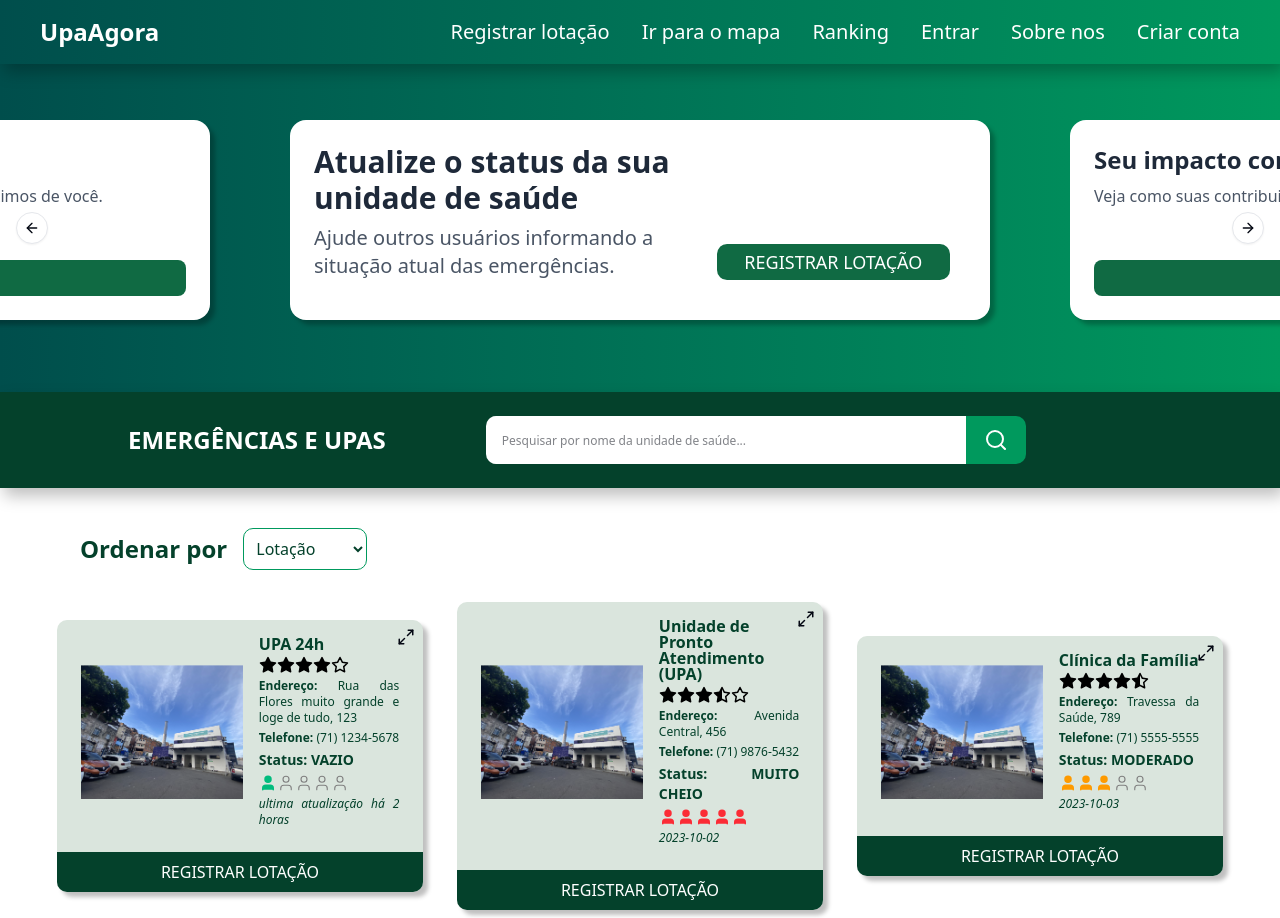
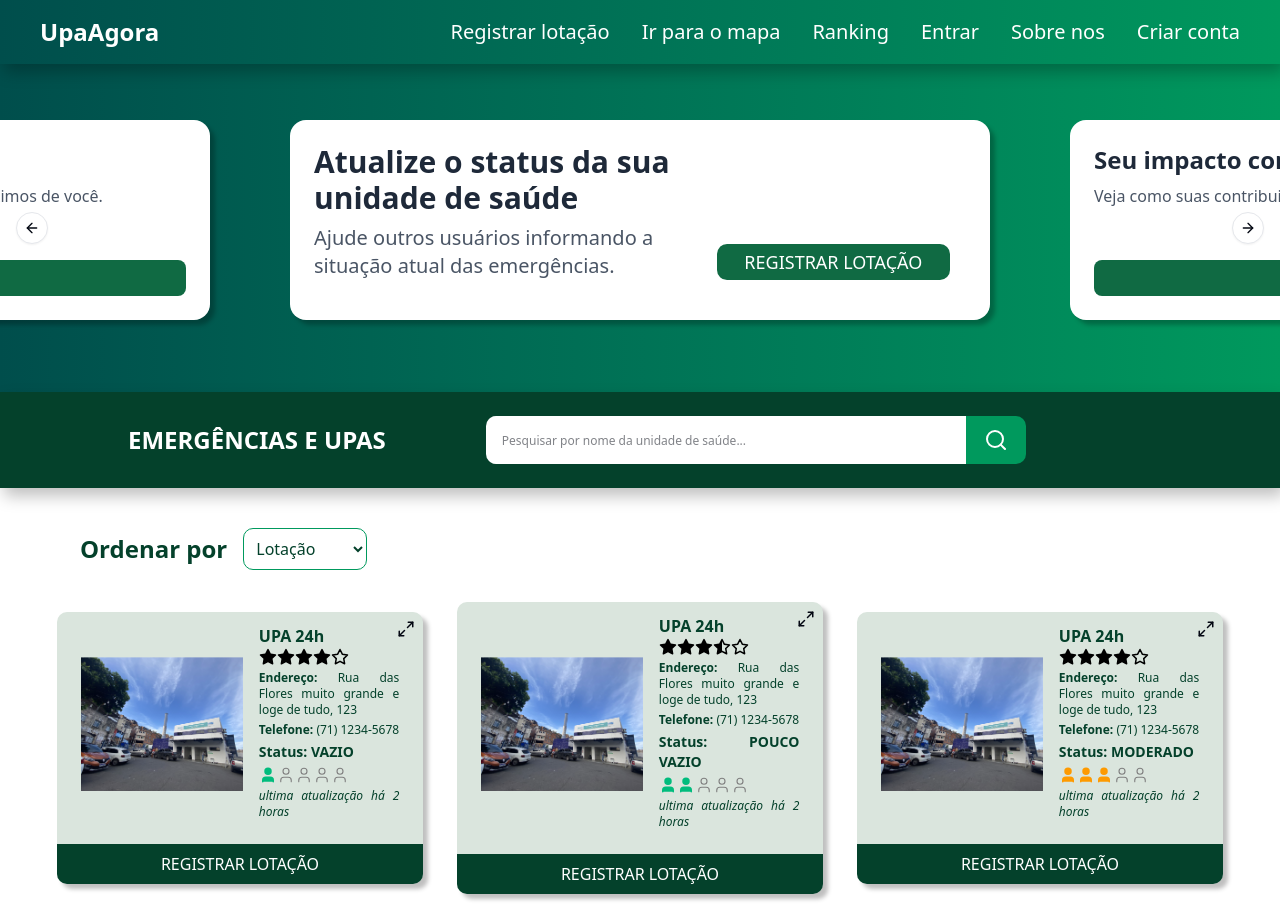
Before and after one commit to N1nh4/frontend-lab-web, a Next.js app: page /inicial in a window 1280 px wide. Shown: the top 918 px of the page. Built offline with nearby package versions, Linux system fonts and the light colour scheme.

Commit message:
migrando dados para o banco e back provisorio

```diff
--- a/src/app/(paginas)/(public)/inicial/page.tsx
+++ b/src/app/(paginas)/(public)/inicial/page.tsx
@@ -16,10 +16,11 @@ import {
 } from "@/components/ui/card";
 import { Button } from "@/components/ui/button";
 import Image from "next/image";
-import { Search, User, Maximize2 } from "lucide-react";
-import { TbStar, TbStarFilled, TbStarHalfFilled } from "react-icons/tb";
+import { Search, Maximize2 } from "lucide-react";
 import { useEffect, useRef, useState } from "react";
 import { useRouter } from "next/navigation";
+import { allUnidadesData } from "@/data/unidades";
+import { renderStars, renderUserIcons } from "@/lib/utils/rendering";
 
 export default function Inicial() {
   const navLinks = [
@@ -60,137 +61,6 @@ export default function Inicial() {
     return () => window.removeEventListener('scroll', handleScroll);
   }, [isSearchBarSticky]);
 
-  const StatusEnum = {
-    VAZIO: "VAZIO",
-    POUCO_VAZIO: "POUCO VAZIO",
-    MODERADO: "MODERADO",
-    CHEIO: "CHEIO",
-    MUITO_CHEIO: "MUITO CHEIO",
-  }
-
-  const cards = [
-    {
-      id: 1,
-      titulo: "UPA 24h",
-      avaliacaoEstrela: 4.0,
-      endereco: "Rua das Flores muito grande e loge de tudo, 123",
-      telefone: "(71) 1234-5678",
-      status: StatusEnum.VAZIO,
-      ultimaAtualizacao: "ultima atualização há 2 horas",
-      imagem: "/images/upa.png",
-    },
-    {
-      id: 2,
-      titulo: "Unidade de Pronto Atendimento (UPA)",
-      avaliacaoEstrela: 3.5,
-      endereco: "Avenida Central, 456",
-      telefone: "(71) 9876-5432",
-      status: StatusEnum.MUITO_CHEIO,
-      ultimaAtualizacao: "2023-10-02",
-      imagem: "/images/upa.png",
-    },
-    {
-      id: 3,
-      titulo: "Clínica da Família",
-      avaliacaoEstrela: 4.5,
-      endereco: "Travessa da Saúde, 789",
-      telefone: "(71) 5555-5555",
-      status: StatusEnum.MODERADO,
-      ultimaAtualizacao: "2023-10-03",
-      imagem: "/images/upa.png",
-    },
-    {
-      id: 1,
-      titulo: "UPA 24h",
-      avaliacaoEstrela: 4.0,
-      endereco: "Rua das Flores, 123",
-      telefone: "(71) 1234-5678",
-      status: StatusEnum.CHEIO,
-      ultimaAtualizacao: "2023-10-01",
-      imagem: "/images/upa.png",
-    },
-    {
-      id: 2,
-      titulo: "Hospital Municipal",
-      avaliacaoEstrela: 3.5,
-      endereco: "Avenida Central, 456",
-      telefone: "(71) 9876-5432",
-      status: StatusEnum.POUCO_VAZIO,
-      ultimaAtualizacao: "2023-10-02",
-      imagem: "/images/upa.png",
-    },
-    {
-      id: 3,
-      titulo: "Clínica da Família",
-      avaliacaoEstrela: 4.5,
-      endereco: "Travessa da Saúde, 789",
-      telefone: "(71) 5555-5555",
-      status: StatusEnum.POUCO_VAZIO,
-      ultimaAtualizacao: "2023-10-03",
-      imagem: "/images/upa.png",
-    },
-    {
-      id: 3,
-      titulo: "Clínica da Família",
-      avaliacaoEstrela: 4.5,
-      endereco: "Travessa da Saúde, 789",
-      telefone: "(71) 5555-5555",
-      status: StatusEnum.MODERADO,
-      ultimaAtualizacao: "2023-10-03",
-      imagem: "/images/upa.png",
-    },
-    {
-      id: 3,
-      titulo: "Clínica da Família",
-      avaliacaoEstrela: 4.5,
-      endereco: "Travessa da Saúde, 789",
-      telefone: "(71) 5555-5555",
-      status: StatusEnum.MODERADO,
-      ultimaAtualizacao: "2023-10-03",
-      imagem: "/images/upa.png",
-    },
-    {
-      id: 1,
-      titulo: "UPA 24h",
-      avaliacaoEstrela: 4.0,
-      endereco: "Rua das Flores, 123",
-      telefone: "(71) 1234-5678",
-      status: StatusEnum.CHEIO,
-      ultimaAtualizacao: "2023-10-01",
-      imagem: "/images/upa.png",
-    },
-    {
-      id: 2,
-      titulo: "Hospital Municipal",
-      avaliacaoEstrela: 3.5,
-      endereco: "Avenida Central, 456",
-      telefone: "(71) 9876-5432",
-      status: StatusEnum.POUCO_VAZIO,
-      ultimaAtualizacao: "2023-10-02",
-      imagem: "/images/upa.png",
-    },
-    {
-      id: 3,
-      titulo: "Clínica da Família",
-      avaliacaoEstrela: 4.5,
-      endereco: "Travessa da Saúde, 789",
-      telefone: "(71) 5555-5555",
-      status: StatusEnum.POUCO_VAZIO,
-      ultimaAtualizacao: "2023-10-03",
-      imagem: "/images/upa.png",
-    },
-    {
-      id: 3,
-      titulo: "Clínica da Família",
-      avaliacaoEstrela: 4.5,
-      endereco: "Travessa da Saúde, 789",
-      telefone: "(71) 5555-5555",
-      status: StatusEnum.MODERADO,
-      ultimaAtualizacao: "2023-10-03",
-      imagem: "/images/upa.png",
-    },
-
-  ]
 
   const shadowStyle = {
     boxShadow: "5px 5px 4px rgba(0, 0, 0, 0.25)",
@@ -202,97 +72,6 @@ export default function Inicial() {
 
   const cardWidth = "w-[700px]";
   const cardHeight = "h-[200px]";
-
-// Função para renderizar estrelas com base na avaliação
-
-  const renderStars = (avaliacao: number) => {
-  const totalStars = 5;
-  const stars = [];
-
-  const filledStars = Math.floor(avaliacao); // Estrelas cheias (ex: 4 para 4.0, 3 para 3.5)
-  const hasHalfStar = (avaliacao % 1) >= 0.5; // Verifica se a parte decimal é 0.5 ou mais
-
-  // Renderiza estrelas cheias
-  for (let i = 0; i < filledStars; i++) {
-    stars.push(<TbStarFilled key={`filled-${i}`} size={18} color="black" />);
-  }
-
-  // Renderiza meia estrela, se aplicável
-  if (hasHalfStar) {
-    stars.push(<TbStarHalfFilled key={`half-star`} size={18} color="black" />);
-  }
-
-  // Renderiza estrelas vazias
-  const emptyStarsCount = totalStars - stars.length; // Quantas estrelas ainda faltam para completar 5
-  for (let i = 0; i < emptyStarsCount; i++) {
-    stars.push(<TbStar key={`empty-${i}`} size={18} color="black" />);
-  }
-
-  return stars;
-};
-
-// Mapeia o status para quantidade de ícones de usuário e suas cores
-const getStatusColorLotacao = (status: string) => {
-  switch (status) {
-    case StatusEnum.VAZIO:
-      return "text-emerald-500";
-    case StatusEnum.POUCO_VAZIO:
-      return "text-emerald-500";
-    case StatusEnum.MODERADO:
-      return "text-amber-500";
-    case StatusEnum.CHEIO:
-      return "text-red-500";
-    case StatusEnum.MUITO_CHEIO:
-      return "text-red-500";
-    default:
-      return "text-zinc-500";
-  }
-};
-
-const getCapacityFromStatus = (status: string) => {
-  switch (status) {
-    case StatusEnum.VAZIO:
-      return 1;
-    case StatusEnum.POUCO_VAZIO:
-      return 2;
-    case StatusEnum.MODERADO:
-      return 3;
-    case StatusEnum.CHEIO:
-      return 4;
-    case StatusEnum.MUITO_CHEIO:
-      return 5;
-    default:
-      return 0;
-  }
-};
-
-// Renderiza os ícones de usuário com base no status
-
-const renderUserIcons = (status: string) => {
-  const totalIcons = 5;
-  const userIcons = [];
-
-  const filledColorClass = getStatusColorLotacao(status);
-  const emptyColor = "gray"; // Cor para os ícones vazios
-
-  const capacidade = getCapacityFromStatus(status);
-
-  for (let i = 0; i < capacidade; i++) {
-    userIcons.push(
-      <User key={`user-filled-${i}`} size={18} className={filledColorClass} fill="currentColor" />
-    );
-  }
-
-  const emptyIconsCount = totalIcons - userIcons.length; // Quantas ícones ainda faltam para completar 5
-  for (let i = 0; i < emptyIconsCount; i++) {
-    userIcons.push(
-      <User key={`user-empty-${i}`} size={18} fill="none" stroke={emptyColor} strokeWidth={1.5} />
-    );
-  }
-  return userIcons;
-};
-
-
 
   return (
     <main className="w-full min-h-screen">
@@ -329,7 +108,6 @@ const renderUserIcons = (status: string) => {
                 </Button>
               </div>
             </CarouselItem>
-
 
             <CarouselItem className={`pl-20 basis-auto`}>
               <div className={`p-6 bg-white rounded-2xl shadow-sm ${cardWidth} ${cardHeight} flex flex-col justify-between`} style={shadowStyle}>
@@ -423,7 +201,7 @@ const renderUserIcons = (status: string) => {
 
       {/* Cards de unidades de saúde */}
       <div className="grid grid-cols-3 pl-10 pr-10 place-items-center justify-center mt-8">
-        {cards.map((card, id) => (
+        {allUnidadesData.map((card, id) => (
           <Card
             key={card.id}
             className= "flex flex-col relative bg-verdePastel w-11/12  mx-4 rounded-lg mb-6 shadow-[5px_5px_4px_rgba(0,0,0,0.25)] "
@@ -468,8 +246,6 @@ const renderUserIcons = (status: string) => {
         ))}
       </div>
 
-
-
     </main>
   );
 }
--- a/src/data/unidades.ts
+++ b/src/data/unidades.ts
@@ -70,4 +70,54 @@ export const allUnidadesData: UnidadeSaude[] = [
       ultimaAtualizacao: "ultima atualização há 2 horas",
       imagem: "/images/upa.png",
     },
+    {
+      id: 6,
+      titulo: "UPA 24h",
+      avaliacaoEstrela: 4.0,
+      endereco: "Rua das Flores muito grande e loge de tudo, 123",
+      telefone: "(71) 1234-5678",
+      status: StatusEnum.VAZIO,
+      ultimaAtualizacao: "ultima atualização há 2 horas",
+      imagem: "/images/upa.png",
+    },
+    {
+      id: 7,
+      titulo: "UPA 24h",
+      avaliacaoEstrela: 4.0,
+      endereco: "Rua das Flores muito grande e loge de tudo, 123",
+      telefone: "(71) 1234-5678",
+      status: StatusEnum.VAZIO,
+      ultimaAtualizacao: "ultima atualização há 2 horas",
+      imagem: "/images/upa.png",
+    },
+    {
+      id: 8,
+      titulo: "UPA 24h",
+      avaliacaoEstrela: 4.0,
+      endereco: "Rua das Flores muito grande e loge de tudo, 123",
+      telefone: "(71) 1234-5678",
+      status: StatusEnum.VAZIO,
+      ultimaAtualizacao: "ultima atualização há 2 horas",
+      imagem: "/images/upa.png",
+    },
+    {
+      id: 9,
+      titulo: "UPA 24h",
+      avaliacaoEstrela: 4.0,
+      endereco: "Rua das Flores muito grande e loge de tudo, 123",
+      telefone: "(71) 1234-5678",
+      status: StatusEnum.VAZIO,
+      ultimaAtualizacao: "ultima atualização há 2 horas",
+      imagem: "/images/upa.png",
+    },
+    {
+      id: 10,
+      titulo: "UPA 24h",
+      avaliacaoEstrela: 4.0,
+      endereco: "Rua das Flores muito grande e loge de tudo, 123",
+      telefone: "(71) 1234-5678",
+      status: StatusEnum.VAZIO,
+      ultimaAtualizacao: "ultima atualização há 2 horas",
+      imagem: "/images/upa.png",
+    },
 ];
```
